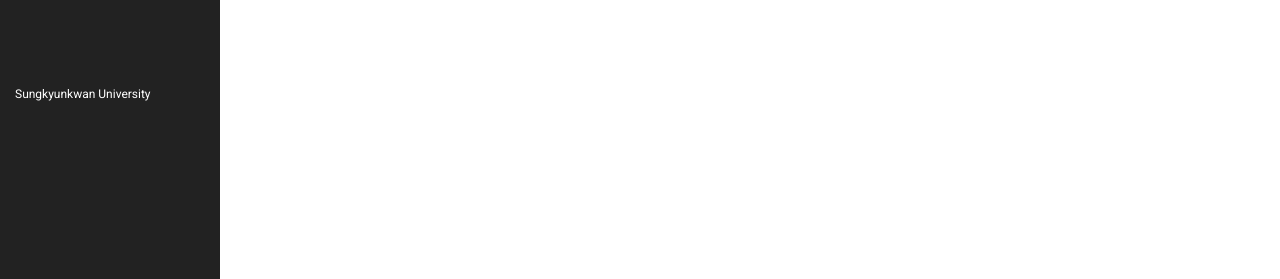
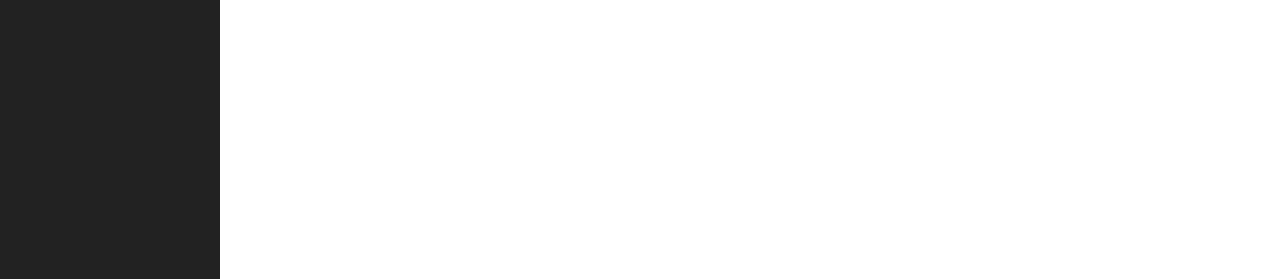
Before and after one commit to kimjimyeong93/kimjimyeong93.github.io, a Jekyll site: the page built from about.markdown, in a window 1280 px wide. Shown: the part 263-542 px from the top of the page. Built offline with Jekyll 4.4.1, drawn with Linux system fonts in a browser that asks for light colours.

Commit message:
Update sidebar.html

```diff
--- a/_includes/sidebar.html
+++ b/_includes/sidebar.html
@@ -47,6 +47,6 @@
 	</ul>
 </div> -->
 
-<div class="sidebar-item sidebar-footer">
+<!-- <div class="sidebar-item sidebar-footer">
 	<p>Sungkyunkwan University</p>
-</div>
+</div> -->
```
